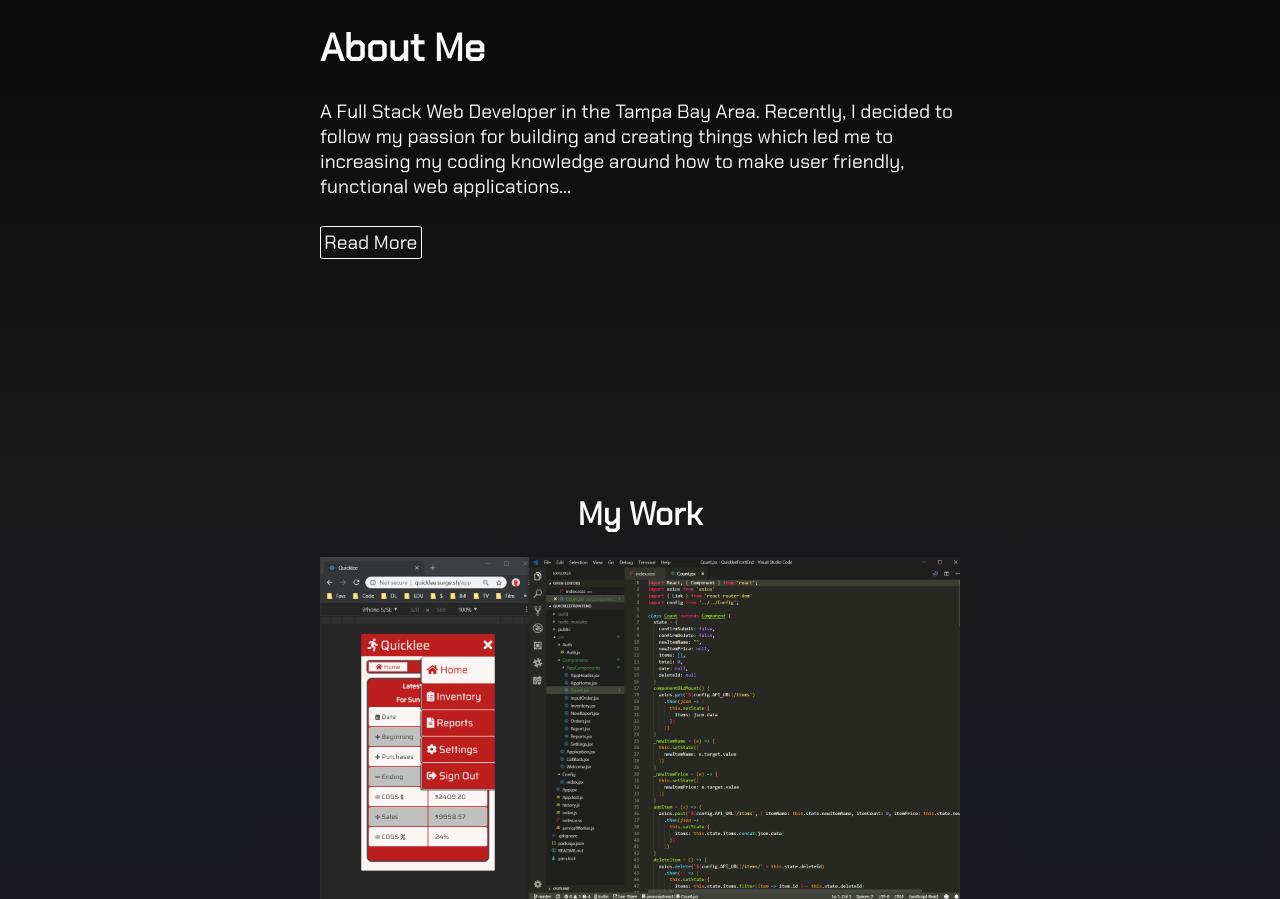
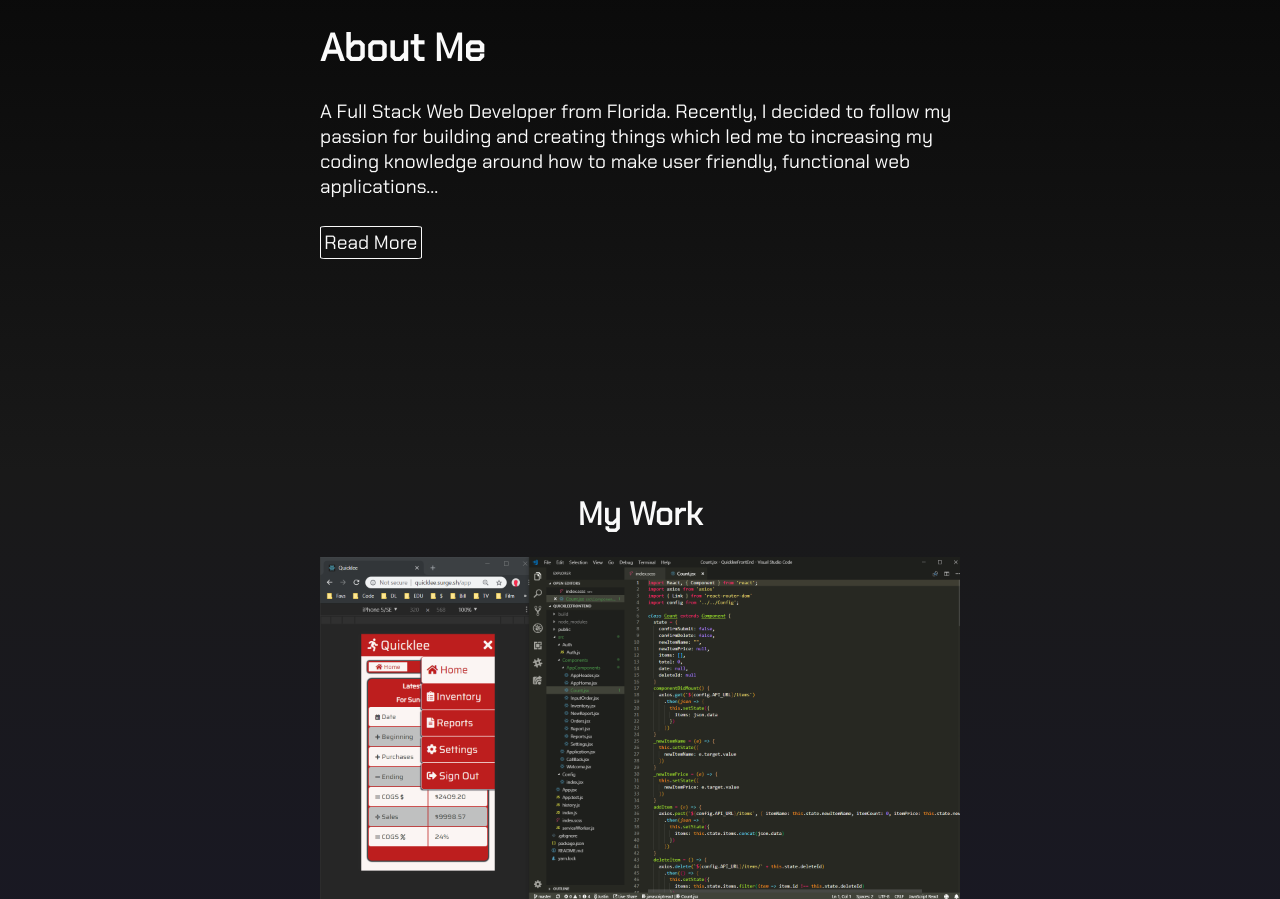
Before and after one commit to JOLee83/justin-oliver.com, a React (Create React App) app: page / in a window 1280 px wide. Shown: the part 1144-2043 px from the top of the page. Built offline with nearby package versions, Linux system fonts and the light colour scheme; a web font is replaced by a local one.

Commit message:
updated about

```diff
--- a/src/Components/About.jsx
+++ b/src/Components/About.jsx
@@ -80,14 +80,14 @@ class About extends Component {
   content = () => {
     if (this.state.ReadMore) {
       return <div>
-        <p>A Full Stack Web Developer in the Tampa Bay Area. Recently, I decided to follow my passion for building and creating things which led me to increasing my coding knowledge around how to make user friendly, functional web applications. My past experience involved management in the Hospitality Industry, and I’ve studied business management at USF.  Through that learning process, I have come to enjoy the process and challenges that creating websites and other applications bring, while increasing my understanding of methods to improve my development skills.</p>
+        <p>A Full Stack Web Developer from Florida. Recently, I decided to follow my passion for building and creating things which led me to increasing my coding knowledge around how to make user friendly, functional web applications. My past experience involved management in the Hospitality Industry, and I’ve studied business management at USF.  Through that learning process, I have come to enjoy the process and challenges that creating websites and other applications bring, while increasing my understanding of methods to improve my development skills.</p>
         <p>Although I am more than capable of back-end development, my real passions are in front-end development. My eye for detail has been a real asset in building websites that are not only functional but also appealing to the end user. My current front-end skill set includes HTML5, CSS3, JavaScript, along with frameworks such as React. My back-end skill set includes C# and the .Net framework. At this time I am continuing my development knowledge surrounding React Native, React Redux, and Phaser3. My long term goal is to continue to expand my skill sets into other languages and frameworks.</p>
         <p>Development has proven to fit well with other pieces of my life. When I’m not coding, I enjoy the challenge of doing a puzzle and playing games, along with expressing my creative nature with different arts and crafts. These outside interests help fuel my passion for front-end development.</p>
         <p>All that is missing from my career now is the opportunity to bring my passion for development to the right company. I look forward to hearing from you so that I can share additional examples of my work and show how I will be a great fit for your organization.</p>
       </div>
     } else {
       return <div>
-        <p>A Full Stack Web Developer in the Tampa Bay Area. Recently, I decided to follow my passion for building and creating things which led me to increasing my coding knowledge around how to make user friendly, functional web applications...</p>
+        <p>A Full Stack Web Developer from Florida. Recently, I decided to follow my passion for building and creating things which led me to increasing my coding knowledge around how to make user friendly, functional web applications...</p>
       </div>
     }
   }
```
